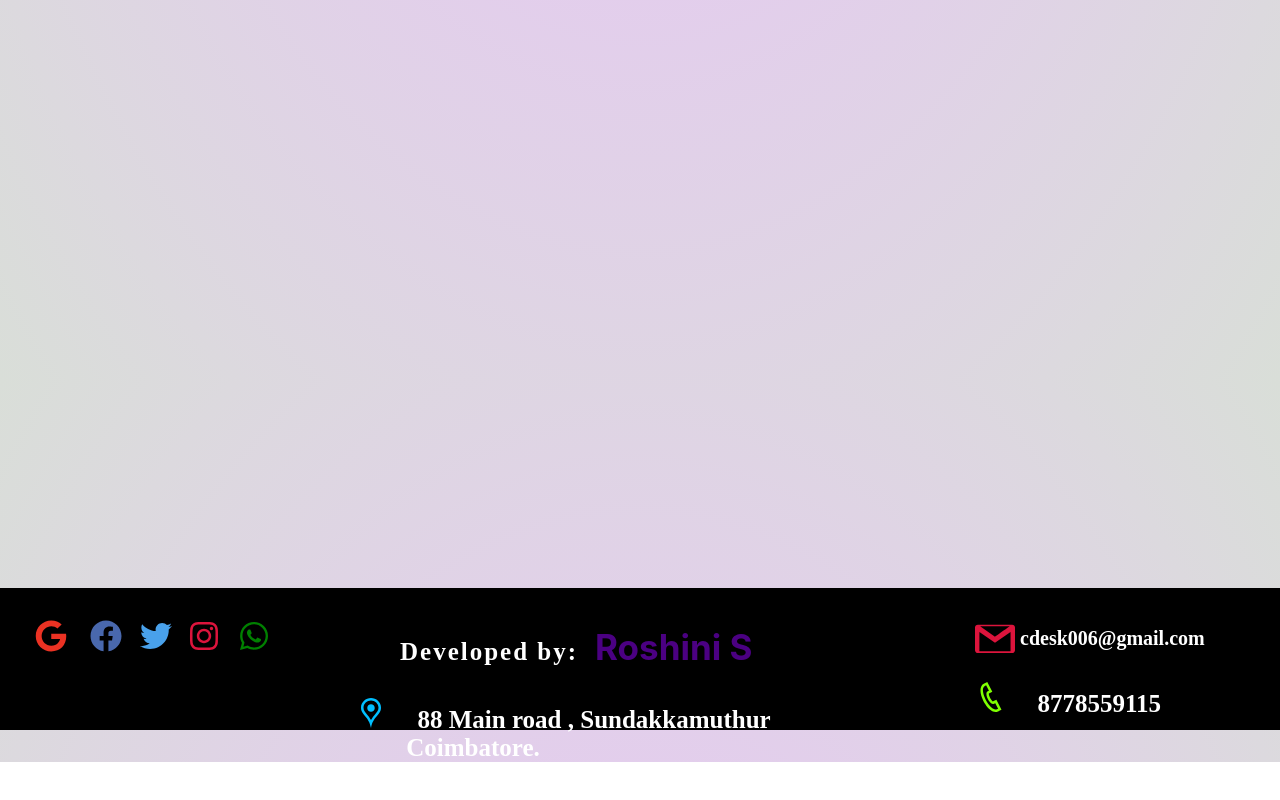
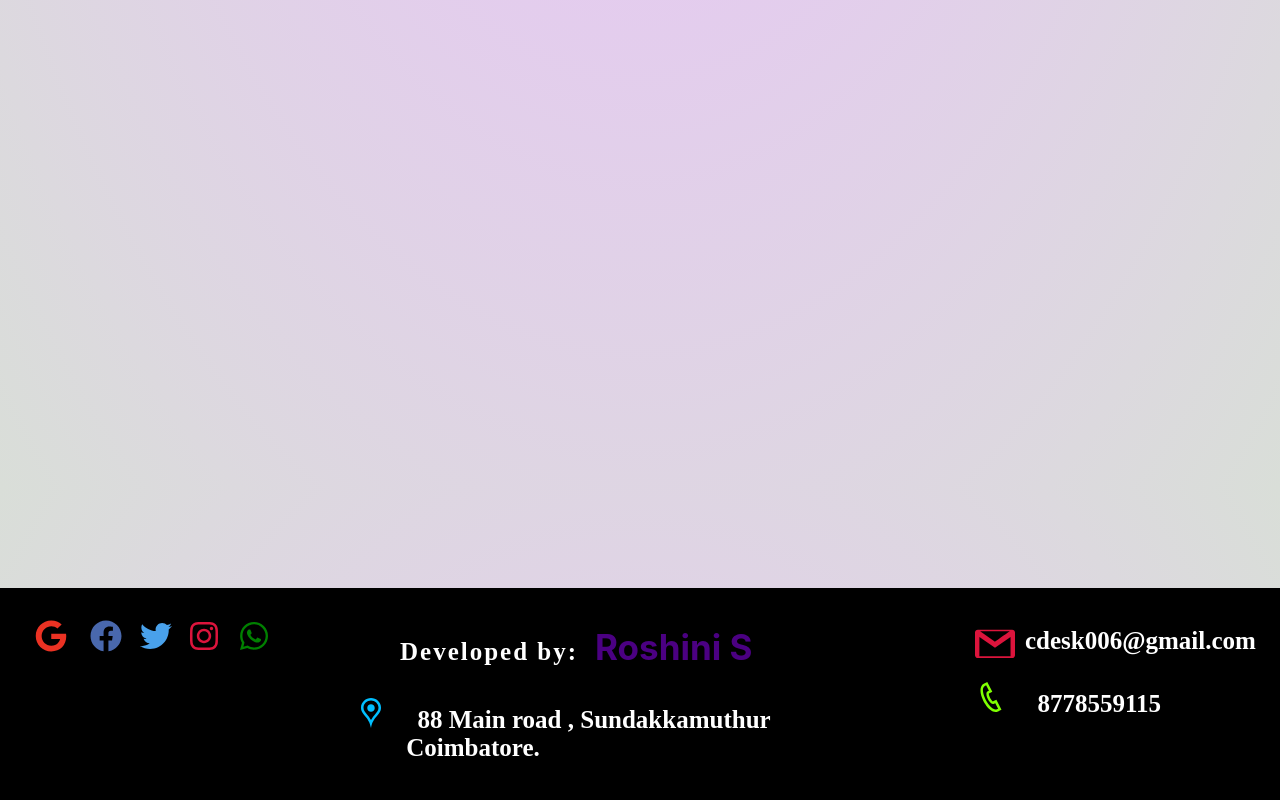
Before and after one commit to RoshiniSukumar/Covid-19-Support-Desk, a React (Create React App) app: page /register/details in a window 1280 px wide. Shown: the part 1854-2654 px from the top of the page. Before the commit the page ends 2616 px from the top, so only its background shows below. Built offline with nearby package versions, Linux system fonts and the light colour scheme.

Commit message:
smbar css

```diff
--- a/src/components/function/Socialmediabar.css
+++ b/src/components/function/Socialmediabar.css
@@ -3,10 +3,12 @@
     background:black;
     padding:20px 0px 50px 0px;
     position: relative;
+
     top:400px;
     bottom:400px;
     margin-top: 20px;
     margin-bottom:50px;
+    height:250px;
 
   }
   a.social {
@@ -52,7 +54,7 @@
     position:relative;
     left:1000px;
     bottom:30px;
-    font-size: 20px;
+    font-size: 25px;
     font-family: 'Times New Roman', Times, serif;
     font-weight: bold;
   }
@@ -64,10 +66,46 @@
     background-size: auto; */
     position:relative;
     left:220px;
-    top:10px;
+    top:15px;
 
   }
   .gmail1{
     text-decoration: none;
     color:white;
   }
+
+  .det{
+    color:white;
+    margin-bottom: 50px;
+    position: relative;
+    top: 00px;
+}
+.mine{
+    text-align: left;
+    color:coral;
+    font-size: 35px;
+    position:relative;
+    bottom:430px;
+    left:100px;
+    animation-name:ex1;
+    animation-duration:.10s;
+    animation-iteration-count:infinite;
+}
+@keyframes ex1{
+    0% {color:coral;}
+    20% {color:red;}
+    /* 40% {color:black;} */
+    /* 60% {color:indigo;} */
+    /* 80% {color:darkgreen;} */
+    /* 100% {color:darkblue;} */
+ }
+.minedet{
+    text-align:justify;
+    position: relative;
+    left:400px;
+    font-size: 30px;
+}
+.mail{
+    text-decoration: none;
+    color:black;
+}
```
